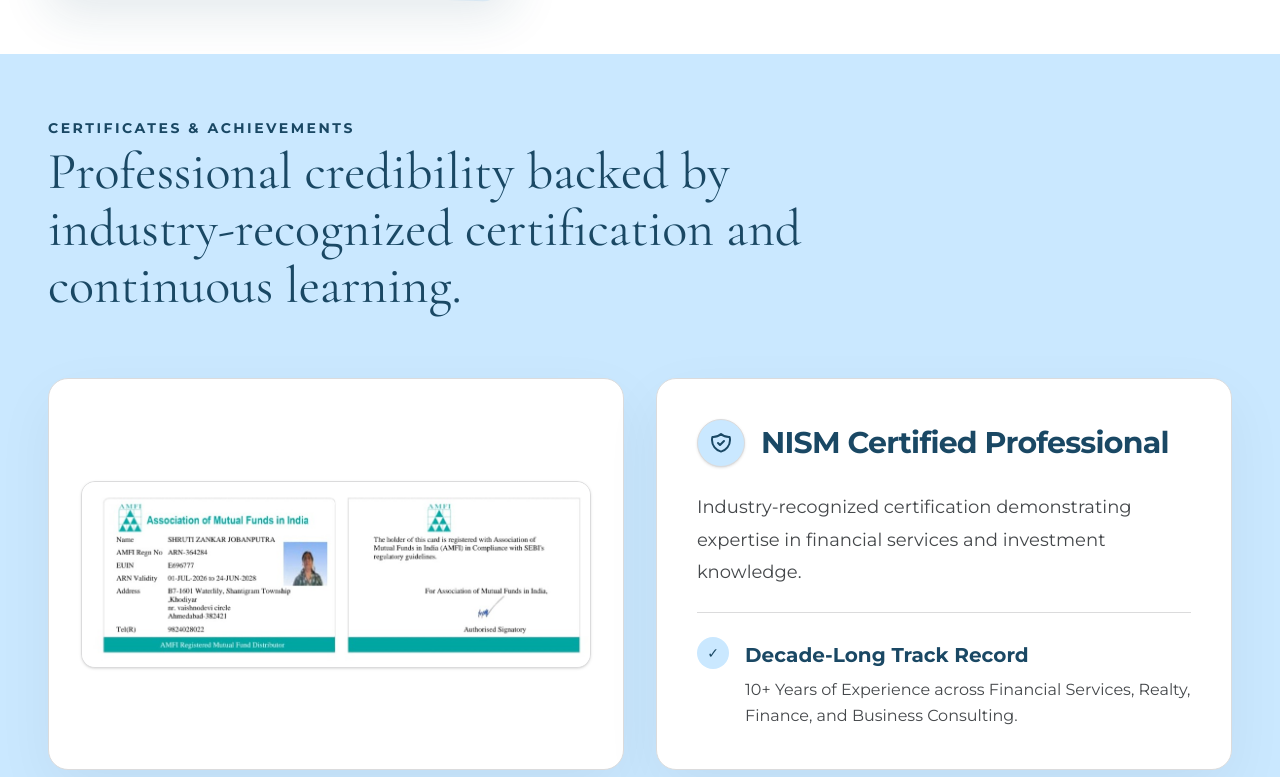
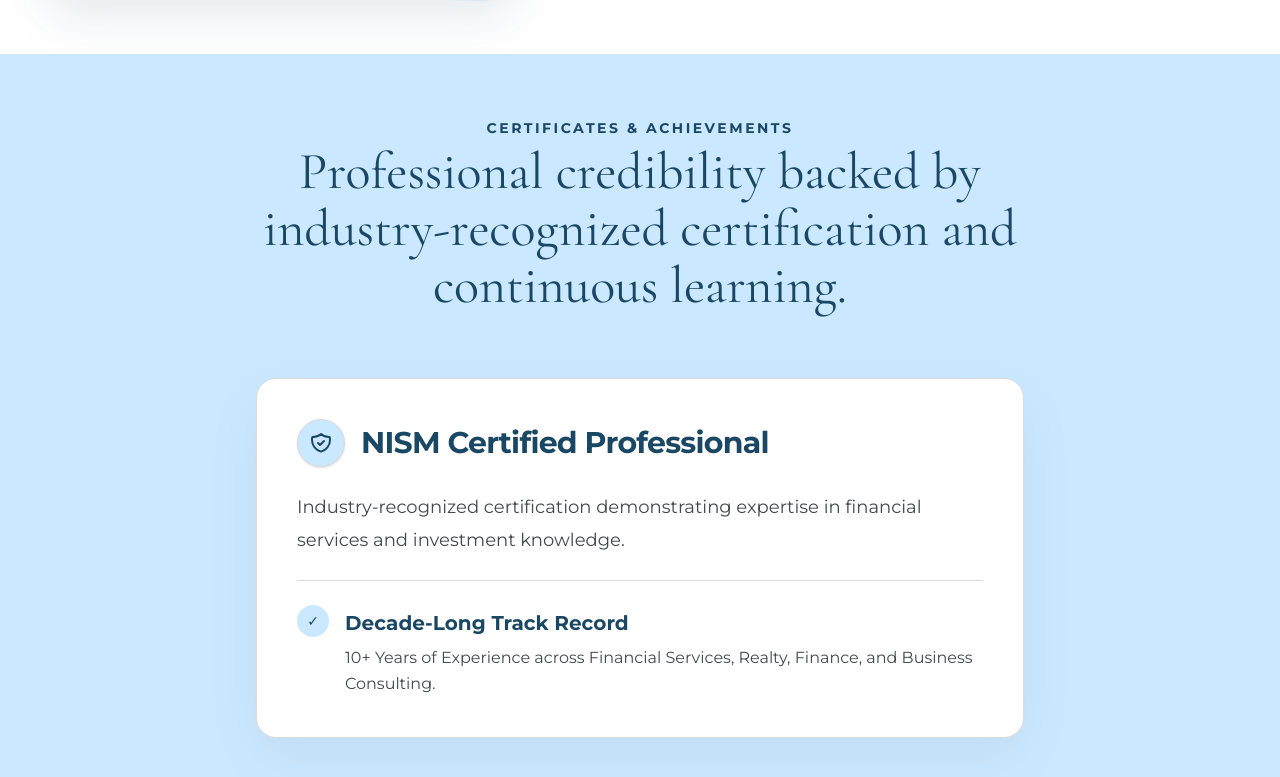
Before and after one commit to sheshansinh/shaarav-website, a React (Vite) app: page / in a window 1280 px wide. Shown: the part 5783-6560 px from the top of the page. Built offline with nearby package versions, Linux system fonts and the light colour scheme.

Commit message:
changes in a testimonial data section

```diff
--- a/src/constants/data.js
+++ b/src/constants/data.js
@@ -152,21 +152,15 @@
 
 export const testimonials = [
   {
-    quote: "Shaarav Enterprise transformed our family office governance. They brought incredible structure and clarity to our legacy planning, ensuring a smooth path for the next generation.",
-    author: "Rajesh Mehta",
-    role: "Managing Director, Mehta Group (HNI Family)",
-    location: "Ahmedabad"
+    quote: "I've been working with Shruti and Shaarav Enterprise for a while now, and what I value most is the sense of trust and personal attention she brings to managing my investments. She takes the time to understand what I'm trying to achieve, is always accessible when I need clarity, and never makes financial decisions feel unnecessarily complicated. For me, that combination of sound advice, responsiveness and genuine involvement has made a real difference. Thank you Shruti and team, and wishing Shaarav Enterprise continued growth!",
+    author: "Ms. Kruti Arora",
+    role: "Investment Client",
+    location: "Shaarav Community"
   },
   {
-    quote: "As a micro-enterprise owner, I struggled with daily financial clarity. Shaarav provided simplified, technology-driven solutions that brought discipline to our cash flow and decision-making.",
-    author: "Ananya Sharma",
-    role: "Founder, Sharma Tech & Crafts",
-    location: "Pune"
-  },
-  {
-    quote: "Their real estate investment advisory is grounded and opportunity-led. They helped us cut through the noise and purchase commercial properties with confidence.",
-    author: "Vikram Malhotra",
-    role: "Private Investor",
-    location: "Mumbai"
+    quote: "I have taken Shaarav Enterprise service for financial investment and portfolio management since past 1.5 years and I really appreciate their efforts to give me a detailed understanding in a very simple approach — even for a senior citizen like me. They helped me understand the need to create a succession plan for smooth transitions of all the wealth created to my kids. I am absolutely more than satisfied with their patient response to all my queries and doubts. Thank you Shruti and team Shaarav Enterprise for your all round customised services.",
+    author: "Rajnikant Mehta",
+    role: "Portfolio Management Client, Senior Investor",
+    location: "Shaarav Community"
   }
 ]
--- a/src/pages/Home/CredentialsSection.jsx
+++ b/src/pages/Home/CredentialsSection.jsx
@@ -1,37 +1,11 @@
-import { useState, useEffect } from 'react'
 import AnimatedSection from '../../components/common/AnimatedSection'
 
 export function CredentialsSection() {
-  const [isLightboxOpen, setIsLightboxOpen] = useState(false)
-
-  // Prevent background scrolling when lightbox is open
-  useEffect(() => {
-    if (isLightboxOpen) {
-      document.body.style.overflow = 'hidden'
-    } else {
-      document.body.style.overflow = ''
-    }
-    return () => {
-      document.body.style.overflow = ''
-    }
-  }, [isLightboxOpen])
-
-  // Support Escape key to close
-  useEffect(() => {
-    const handleKeyDown = (e) => {
-      if (e.key === 'Escape') {
-        setIsLightboxOpen(false)
-      }
-    }
-    window.addEventListener('keydown', handleKeyDown)
-    return () => window.removeEventListener('keydown', handleKeyDown)
-  }, [])
-
   return (
     <section className="section bg-light-blue">
       <div className="page-shell">
         <AnimatedSection variant="fadeUp">
-          <div className="section-heading mb-16 text-center lg:text-left max-w-3xl">
+          <div className="section-heading mb-16 text-center max-w-3xl mx-auto">
             <span className="eyebrow">Certificates & Achievements</span>
             <h2 className="mt-2 text-primary-navy">
               Professional credibility backed by industry-recognized certification and continuous learning.
@@ -39,39 +13,9 @@
           </div>
         </AnimatedSection>
 
-        <div className="grid grid-cols-1 lg:grid-cols-2 gap-8 items-stretch">
-          {/* Certificate Display on Left */}
-          <div className="w-full flex">
-            <AnimatedSection variant="zoomFade" delay={0.2} className="w-full flex">
-              <div className="w-full flex flex-col justify-center p-8 rounded-[20px] bg-pure-white border border-neutral-grey shadow-[0_20px_60px_rgba(0,0,0,0.05)] relative group transition-all duration-300 hover:-translate-y-2 hover:shadow-[0_30px_70px_rgba(26,72,100,0.08)]">
-                <button
-                  onClick={() => setIsLightboxOpen(true)}
-                  type="button"
-                  className="w-full relative block rounded-[14px] overflow-hidden bg-very-light-grey border border-neutral-grey shadow-sm cursor-zoom-in transition-transform duration-500"
-                >
-                  <img
-                    src="/cirtificate/WhatsApp Image 2026-07-10 at 3.38.27 PM.jpeg"
-                    alt="NISM Certificate"
-                    className="w-full h-auto object-contain mx-auto max-h-[360px]"
-                  />
-                  {/* Premium Hover Overlay using brand colors */}
-                  <div className="absolute inset-0 bg-primary-navy/40 opacity-0 group-hover:opacity-100 transition-opacity duration-300 flex items-center justify-center backdrop-blur-[2px]">
-                    <div className="bg-pure-white text-primary-navy px-6 py-3 rounded-full flex items-center gap-2 font-semibold shadow-lg transform translate-y-4 group-hover:translate-y-0 transition-all duration-300">
-                      <svg className="w-5 h-5" fill="none" viewBox="0 0 24 24" stroke="currentColor" strokeWidth="2.5">
-                        <path strokeLinecap="round" strokeLinejoin="round" d="M21 21l-6-6m2-5a7 7 0 11-14 0 7 7 0 0114 0zM10 7v6m3-3H7" />
-                      </svg>
-                      <span>View Full Certificate</span>
-                    </div>
-                  </div>
-                </button>
-              </div>
-            </AnimatedSection>
-          </div>
-
-          {/* Info Card on Right */}
-          <div className="w-full flex">
-            <AnimatedSection variant="fadeUp" delay={0.3} className="w-full flex">
-              <article className="group w-full relative p-8 md:p-10 rounded-[20px] bg-pure-white border border-neutral-grey shadow-[0_20px_60px_rgba(0,0,0,0.05)] overflow-hidden transition-all duration-300 hover:-translate-y-2 hover:shadow-[0_30px_70px_rgba(26,72,100,0.08)] flex flex-col justify-between h-full">
+        <div className="max-w-3xl mx-auto">
+          <AnimatedSection variant="fadeUp" delay={0.2} className="w-full flex">
+            <article className="group w-full relative p-8 md:p-10 rounded-[20px] bg-pure-white border border-neutral-grey shadow-[0_20px_60px_rgba(0,0,0,0.05)] overflow-hidden transition-all duration-300 hover:-translate-y-2 hover:shadow-[0_30px_70px_rgba(26,72,100,0.08)] flex flex-col justify-between">
               <div>
                 <div className="flex items-center gap-4 mb-6">
                   <div className="flex items-center justify-center w-12 h-12 rounded-full bg-light-blue text-primary-navy border border-neutral-grey shadow-sm group-hover:bg-primary-navy group-hover:text-pure-white transition-colors duration-300">
@@ -105,39 +49,6 @@
           </AnimatedSection>
         </div>
       </div>
-      </div>
-
-      {/* Premium Lightbox Modal using brand primary navy overlay */}
-      {isLightboxOpen && (
-        <div
-          className="fixed inset-0 z-50 bg-primary-navy/95 backdrop-blur-md flex items-center justify-center p-4 md:p-8 animate-fade-in"
-          onClick={() => setIsLightboxOpen(false)}
-        >
-          {/* Close Button */}
-          <button
-            onClick={() => setIsLightboxOpen(false)}
-            type="button"
-            className="absolute top-6 right-6 w-12 h-12 flex items-center justify-center rounded-full bg-pure-white/10 text-pure-white hover:bg-pure-white/20 transition-all duration-300 cursor-pointer shadow-lg hover:scale-105 z-50 border border-pure-white/10"
-            aria-label="Close lightbox"
-          >
-            <svg className="w-6 h-6" fill="none" viewBox="0 0 24 24" stroke="currentColor" strokeWidth="2.5">
-              <path strokeLinecap="round" strokeLinejoin="round" d="M6 18L18 6M6 6l12 12" />
-            </svg>
-          </button>
-
-          {/* Modal Content */}
-          <div
-            className="relative max-w-5xl w-full flex items-center justify-center"
-            onClick={(e) => e.stopPropagation()} // Prevent closing when clicking the image
-          >
-            <img
-              src="/cirtificate/WhatsApp Image 2026-07-10 at 3.38.27 PM.jpeg"
-              alt="NISM Certificate Fullscreen"
-              className="max-w-full max-h-[85vh] object-contain rounded-[20px] shadow-2xl border border-pure-white/10 animate-scale-up"
-            />
-          </div>
-        </div>
-      )}
     </section>
   )
 }
```
Also changed, not shown: public/founder/WhatsApp Image 2026-07-21 at 8.22.21 AM.jpeg (deleted), public/founder/founder-real.jpg. Lines whose indentation alone changed are shown as unchanged.
